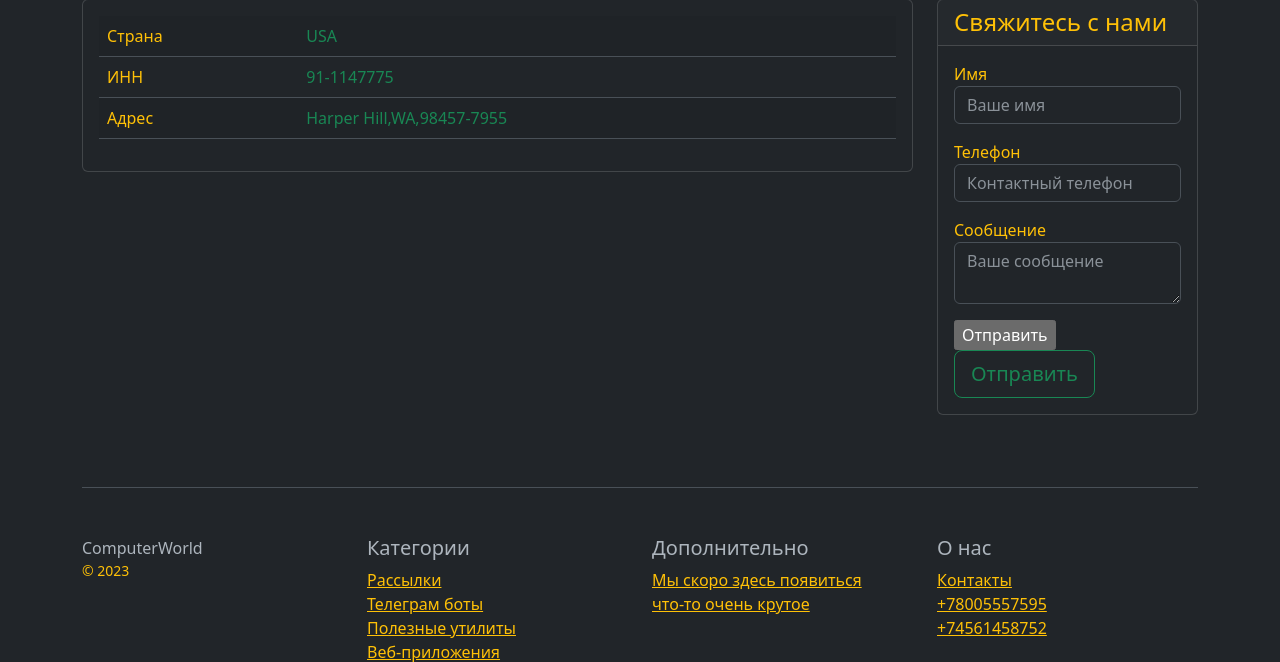
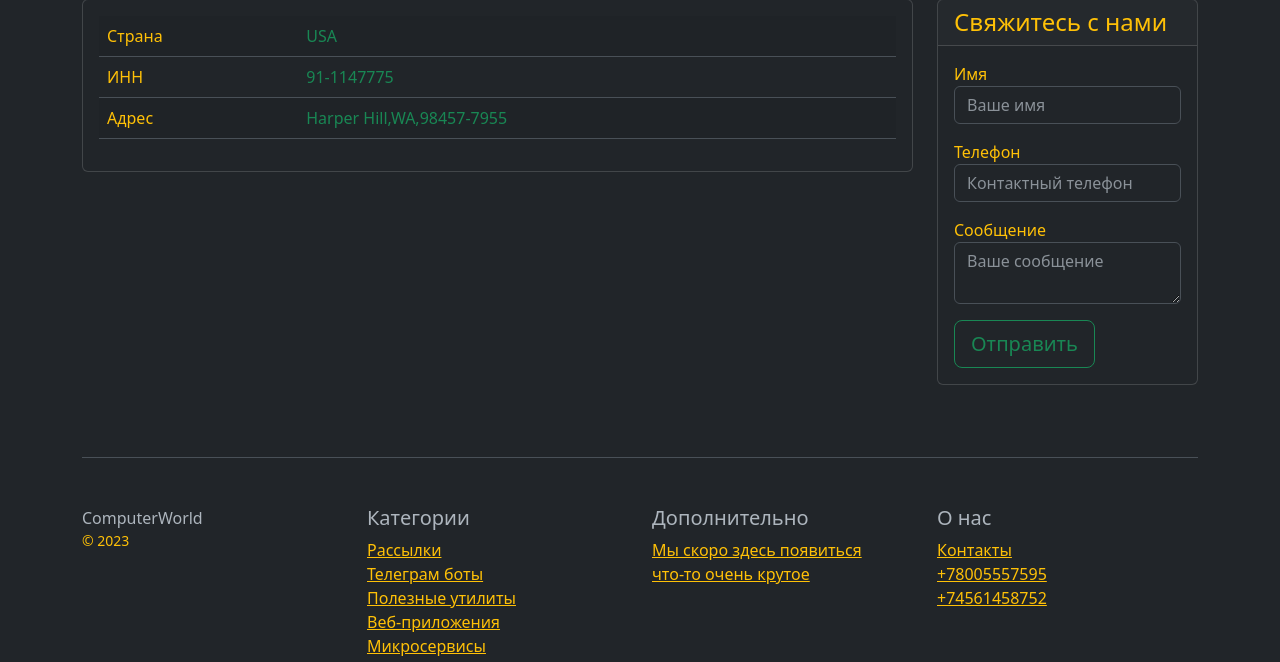
Before and after one commit to playginger/homework19.2, a Django app: page /contacts/ in a window 1280 px wide. Shown: the part 239-901 px from the top of the page. Run offline with Django 4.2, Linux system fonts and the light colour scheme; some libraries are stand-ins or nearby versions.

Commit message:
Домашка 19.2

```diff
--- a/catalog/templates/catalog/contacts.html
+++ b/catalog/templates/catalog/contacts.html
@@ -61,13 +61,12 @@
                                    placeholder="Контактный телефон" required>
                         </div>
                         <div class="mb-3">
-                            <label for="message ">Сообщение</label>
+                            <label for="message">Сообщение</label>
                             <textarea type="text" name="message" class="form-control" id="message"
                                       placeholder="Ваше сообщение" required></textarea>
                         </div>
+                        <button type="submit" class="btn btn-lg btn-block btn-outline-success">Отправить</button>
                     </form>
-                    <input type="submit" value="Отправить" />
-                    <button type="submit" class="btn btn-lg btn-block btn-outline-success">Отправить</button>
                 </div>
             </div>
         </div>
```
Lines whose indentation alone changed are shown as unchanged.
